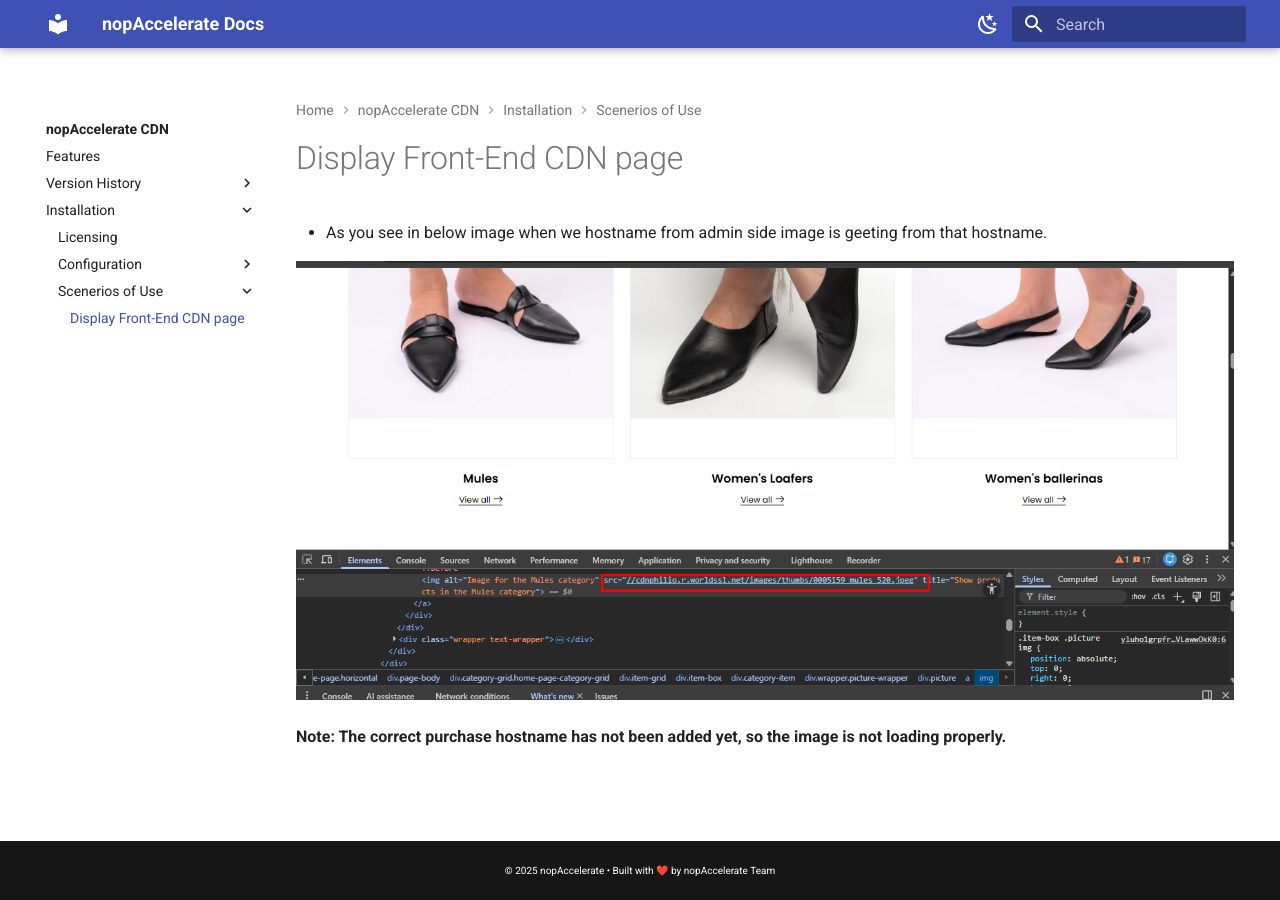
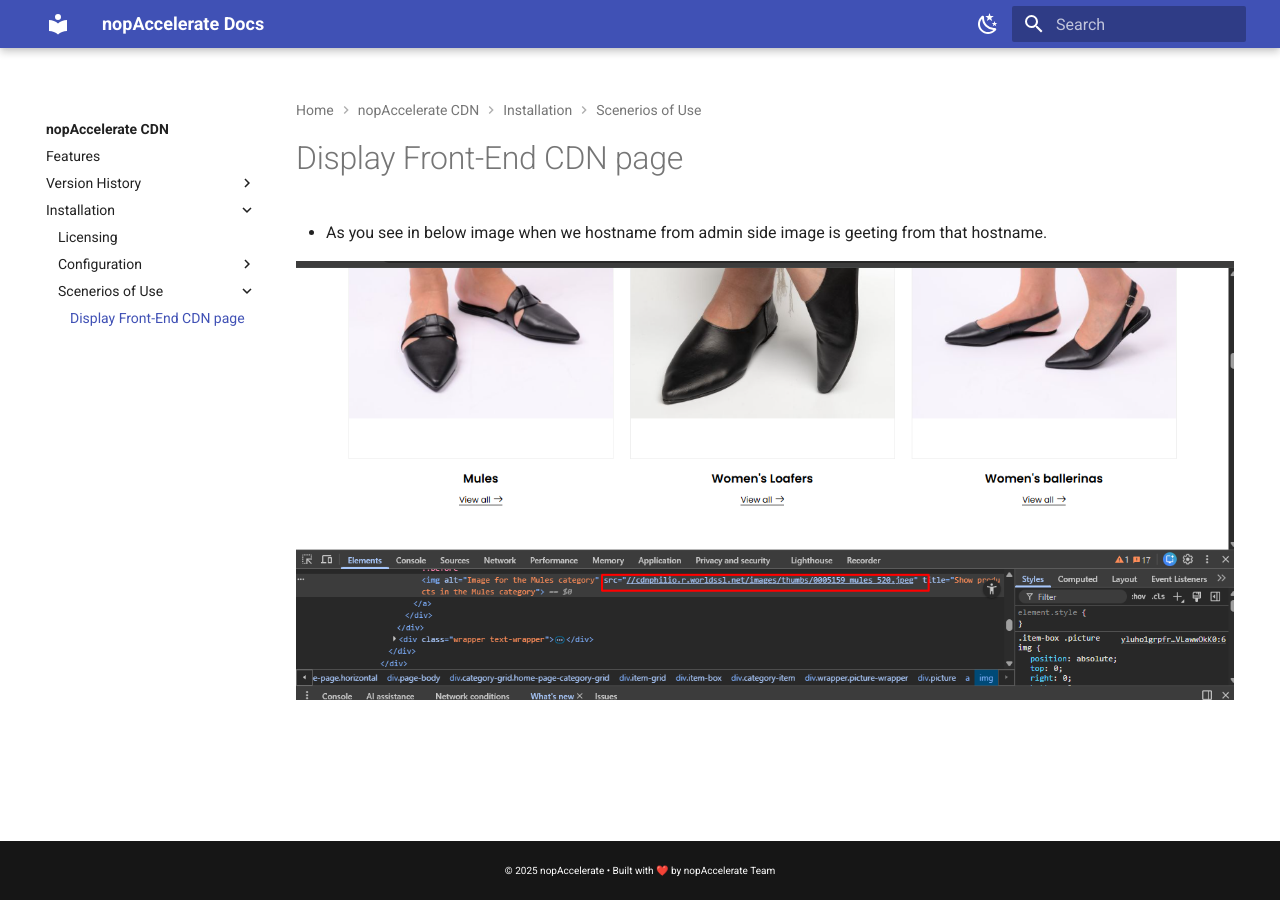
Before and after one commit to nopaccelerate-official/nop-extension-docs, an MkDocs documentation site: the page built from docs/nopAccelerateCDN/DisplyCdnFront.md, in a window 1280 px wide. Built offline with MkDocs 1.6.1 and Material for MkDocs 9.7.7, drawn with Linux system fonts in a browser that asks for light colours.

Commit message:
remove note from front page doc

```diff
--- a/docs/nopAccelerateCDN/DisplyCdnFront.md
+++ b/docs/nopAccelerateCDN/DisplyCdnFront.md
@@ -1,5 +1,3 @@
 - As you see in below image when we hostname from admin side image is geeting from that hostname.
 
 ![Configuration](../assets/img/CDN_Front.png)
-
-**Note: The correct purchase hostname has not been added yet, so the image is not loading properly.**
```
